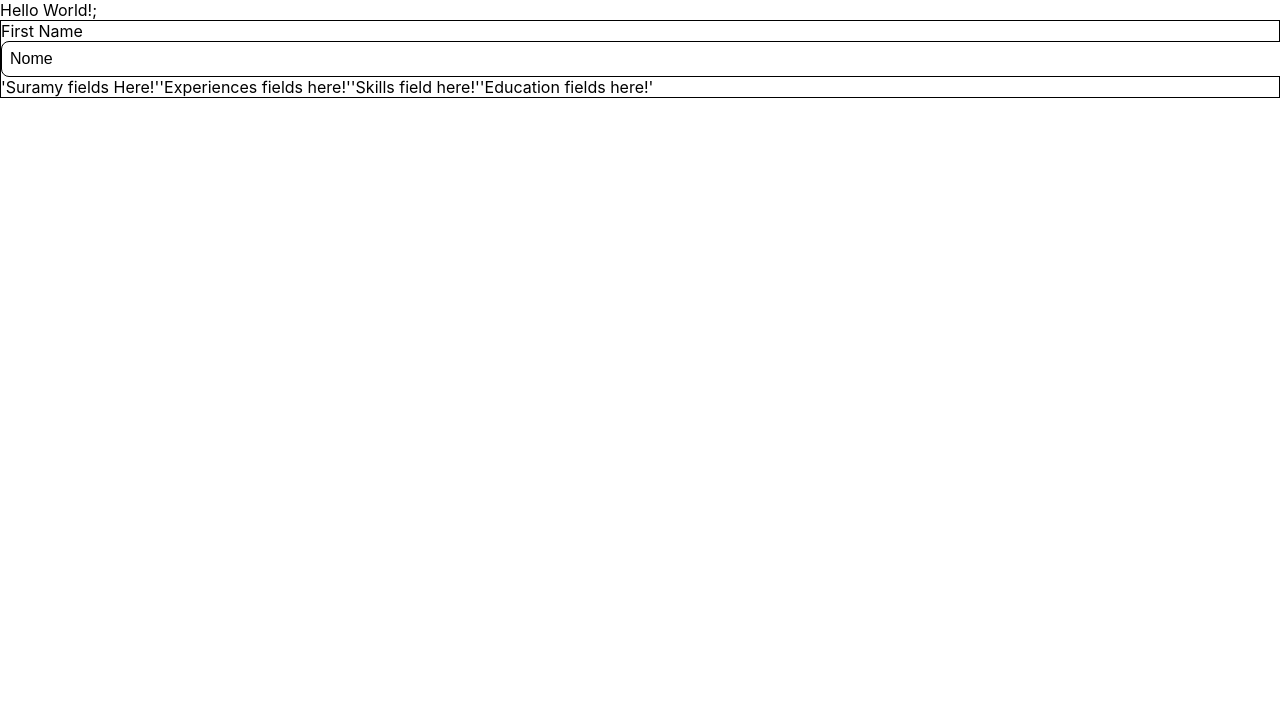
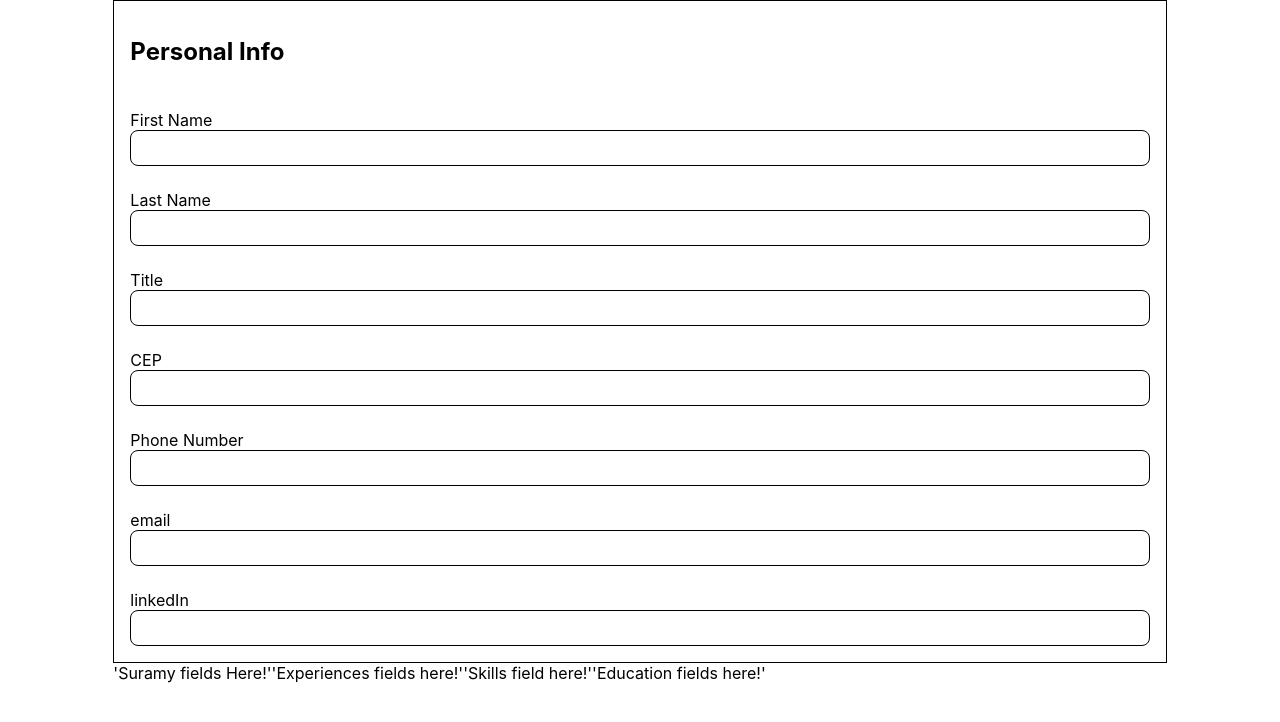
Before and after one commit to izumi-san/cv-generator, a React (Create React App) app: page / in a window 1280 px wide. Shown: the top 722 px of the page. Built offline with nearby package versions, Linux system fonts and the light colour scheme; the HTML template or start-up script is replaced by a standard one.

Commit message:
Created new fields to the personal info section. Added Sass to the project.

```diff
--- a/src/App.css
+++ b/src/App.css
@@ -1,3 +1,10 @@
 .App {
+  padding-inline: 0.5rem;
+}
 
+@media (min-width: 40em) {
+  .App {
+    display: grid;
+    grid-template-columns: 1fr 10fr 1fr;
+  }
 }
--- a/src/App.js
+++ b/src/App.js
@@ -2,7 +2,7 @@ import './App.css';
 import FormContainer from './components/FormContainer'
 
 function App() {
-  return <div className='App'>Hello World!;
+  return <div className='App'>
   <FormContainer/>
   </div>;
 }
--- /dev/null
+++ b/src/components/FormContainer/CustomInput/CustomInput.module.scss
@@ -0,0 +1,21 @@
+.customInputWrapper {
+  display: flex;
+  flex-direction: column-reverse;
+  &:focus-within label {
+    color: royalblue;
+    transition: 300ms;
+  }
+  .customInput {
+    border: 1px solid;
+    border-radius: 8px;
+    height: 2rem;
+    padding-left: 0.5rem;
+    font-size: 1rem;
+    &:focus {
+      outline: none;
+      box-shadow: 0px 2px 2px royalblue;
+      color: royalblue;
+      transition: 300ms;
+    }
+  }
+}
--- a/src/components/FormContainer/CustomInput/index.tsx
+++ b/src/components/FormContainer/CustomInput/index.tsx
@@ -1,4 +1,5 @@
-import styled from 'styled-components';
+import style from './CustomInput.module.scss';
+import { memo } from 'react';
 
 interface inputProps {
   value: string;
@@ -6,47 +7,25 @@ interface inputProps {
   type: string;
   label: string;
   placeholder: string;
-  onChange: () => void;
+  key?: string;
+  onChange: (e: any) => void;
 }
-
 function CustomInput(props: inputProps) {
-  const CustomInput = styled.input`
-    border: 1px solid;
-    border-radius: 8px;
-    height: 2rem;
-    padding-left: 0.5rem;
-    width: 100%;
-    font-size: 1rem;
-    &:focus {
-      outline: none;
-      box-shadow: 0px 5px 5px royalblue;
-      color: royalblue;
-      transition: 300ms;
-    }
-  `;
-
-  const CustomLabel = styled.label`
-    ${CustomInput}:focus ~ & {
-      color: royalblue;
-    } ;
-  `;
-
-  const InputWrapper = styled.div`
-    display: flex;
-    flex-direction: column-reverse;
-  `;
-
   return (
-    <InputWrapper>
-      <CustomInput
+    <div className={style.customInputWrapper}>
+      <input
+        className={style.customInput}
         value={props.value}
         type={props.type}
         name={props.name}
-        onChange={props.onChange}
-      ></CustomInput>
-      <CustomLabel htmlFor={props.name}>{` ${props.label} `}</CustomLabel>
-    </InputWrapper>
+        onChange={(e) => props.onChange(e)}
+      />
+      <label
+        className={style.customLabel}
+        htmlFor={props.name}
+      >{` ${props.label} `}</label>
+    </div>
   );
 }
 
-export default CustomInput;
+export default memo(CustomInput);
--- /dev/null
+++ b/src/components/FormContainer/FormSection.module.scss
@@ -0,0 +1,14 @@
+.formSection {
+  grid-column-start: 2;
+  grid-column-end: 3;
+  & > section {
+    padding: 1rem;
+  }
+  @media (min-width: 320px){
+   & > section {
+    border: 1px solid;
+    display: grid;
+    gap: 1.5rem;
+  }
+  }
+}
--- a/src/components/FormContainer/components/PersonalInfoSection/index.tsx
+++ b/src/components/FormContainer/components/PersonalInfoSection/index.tsx
@@ -1,15 +1,77 @@
 import CustomInput from './../../CustomInput';
 
-function PersonalInfoSection() {
+interface Props {
+  formValues: {
+    firstName: string;
+    lastName: string;
+    title: string;
+    cep: string;
+    phoneNumber: string;
+    email: string;
+    linkedIn: string;
+  };
+  handleInputs: (e: any) => void;
+}
+
+function PersonalInfoSection(props: Props) {
   return (
     <section>
+      <h2>Personal Info</h2>
       <CustomInput
-        name={'Nome'}
-        value={'Nome'}
-        placeholder={'nome'}
+        name={'firstName'}
+        value={props.formValues.firstName}
+        placeholder={''}
         type={'text'}
         label={'First Name'}
-        onChange={() => console.log('top')}
+        onChange={props.handleInputs}
+      />
+      <CustomInput
+        name={'lastName'}
+        value={props.formValues.lastName}
+        placeholder={''}
+        type={'text'}
+        label={'Last Name'}
+        onChange={props.handleInputs}
+      />
+      <CustomInput
+        name={'title'}
+        value={props.formValues.title}
+        placeholder={''}
+        type={'text'}
+        label={'Title'}
+        onChange={props.handleInputs}
+      />
+      <CustomInput
+        name={'cep'}
+        value={props.formValues.cep}
+        placeholder={''}
+        type={'text'}
+        label={'CEP'}
+        onChange={props.handleInputs}
+      />
+      <CustomInput
+        name={'phoneNumber'}
+        value={props.formValues.phoneNumber}
+        placeholder={''}
+        type={'text'}
+        label={'Phone Number'}
+        onChange={props.handleInputs}
+      />
+      <CustomInput
+        name={'email'}
+        value={props.formValues.email}
+        placeholder={''}
+        type={'text'}
+        label={'email'}
+        onChange={props.handleInputs}
+      />
+      <CustomInput
+        name={'linkedIn'}
+        value={props.formValues.linkedIn}
+        placeholder={''}
+        type={'text'}
+        label={'linkedIn'}
+        onChange={props.handleInputs}
       />
     </section>
   );
--- a/src/components/FormContainer/index.tsx
+++ b/src/components/FormContainer/index.tsx
@@ -3,20 +3,43 @@ import ExperienceSection from './components/ExperienceSection';
 import PersonalInfoSection from './components/PersonalInfoSection';
 import SkillsSection from './components/SkillsSection';
 import SummarySection from './components/SummarySection';
-import styled from 'styled-components';
+import { useState } from 'react';
+import style from './FormSection.module.scss';
 
 function FormContainer() {
-  const FormWrapper = styled.div`
-    border: 1px solid;
-  `;
+  const personalInfos = {
+    firstName: '',
+    lastName: '',
+    title: '',
+    cep: '',
+    phoneNumber: '',
+    email: '',
+    linkedIn: '',
+  };
+
+  const [personalValues, setPersonalValues] = useState(personalInfos);
+
+  const handleInputs = (e) => {
+    const { name, value } = e.target;
+    console.log(name, value);
+
+    setPersonalValues({
+      ...personalValues,
+      [name]: value,
+    });
+  };
+
   return (
-    <FormWrapper>
-      <PersonalInfoSection />
+    <section className={style.formSection}>
+      <PersonalInfoSection
+        formValues={personalValues}
+        handleInputs={handleInputs}
+      />
       <SummarySection />
       <ExperienceSection />
       <SkillsSection />
       <EducationSection />
-    </FormWrapper>
+    </section>
   );
 }
 
--- /dev/null
+++ b/src/typings.d.ts
@@ -0,0 +1 @@
+declare module "*.module.scss";
```
Also changed, not shown: package.json (+8 -1 lines), 1 other file (tests, documents, lock files or other folders).
